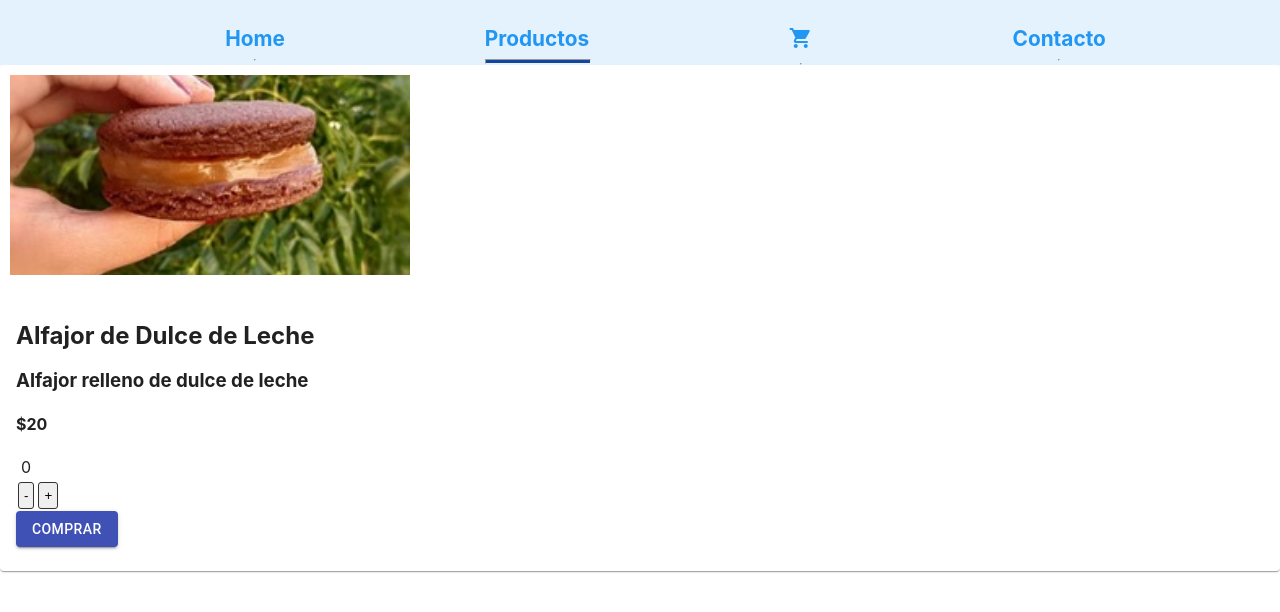
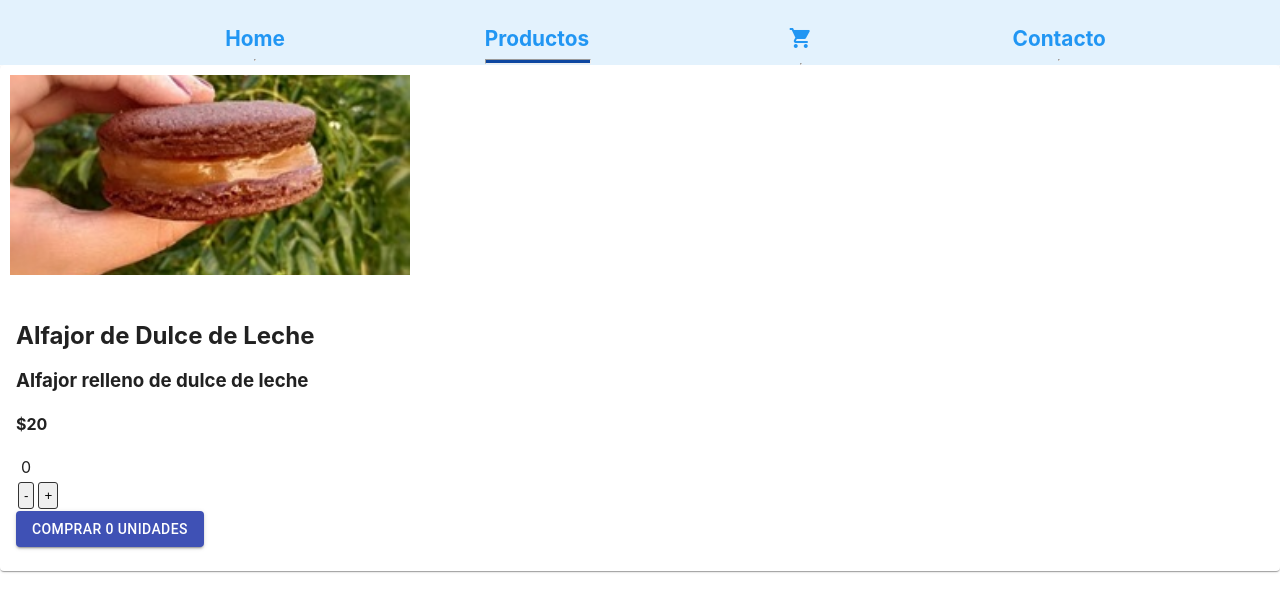
Before and after one commit to Francoorellana/coderhouse-react, a React (Create React App) app: page /productos/01 in a window 1280 px wide. Shown: the top 612 px of the page. Built offline with nearby package versions, Linux system fonts and the light colour scheme.

Commit message:
Desafio 9 sincronizar counter

```diff
--- a/src/components/ItemCount.js
+++ b/src/components/ItemCount.js
@@ -25,8 +25,8 @@ export function Contador(props){
     }
 
     return (
-        <div>
-        <div className="contador">{contador}</div>
+        <div  >
+        <span  className="contador" onClick={props.funcion(contador)} >{contador}</span>
         <button type="button" onClick={restar} >-</button>
         <button type="button" onClick={sumar} >+</button>
         </div>
--- a/src/components/ItemDetail.js
+++ b/src/components/ItemDetail.js
@@ -1,4 +1,4 @@
-import React from 'react';
+import React, { useState } from 'react';
 import { makeStyles } from '@material-ui/core/styles';
 import { Card, CardContent, CardMedia, Button } from '@material-ui/core';
 import { Contador } from './ItemCount';
@@ -17,6 +17,12 @@ const useStyles = makeStyles({
 
 function ItemDetail({ producto }) {
     const classes = useStyles();
+    const [contador, setContador] = useState(0);
+
+    function actualizaContador(contador){
+        setContador(contador)
+    }
+
     return (
         <div>
             <Card  >
@@ -25,8 +31,8 @@ function ItemDetail({ producto }) {
                 <h2> {producto.name} </h2>
                 <h3> {producto.detalle} </h3>
                 <h4> {producto.precio} </h4>
-                <Contador ini={0} min={0} max={5} />
-                <Button variant="contained" color="primary" onClick={() => alert("Va a comprar este producto")}>Comprar</Button>
+                <Contador ini={0} min={0} max={5} funcion={actualizaContador} />
+                <Button variant="contained" color="primary" onClick={() => alert("Va a comprar este producto")}>Comprar {contador} unidades </Button>
                 </CardContent>
             </Card>
        </div >
```
Also changed, not shown: src/components/ItemDetailContainer.js (+0 -10 lines).
